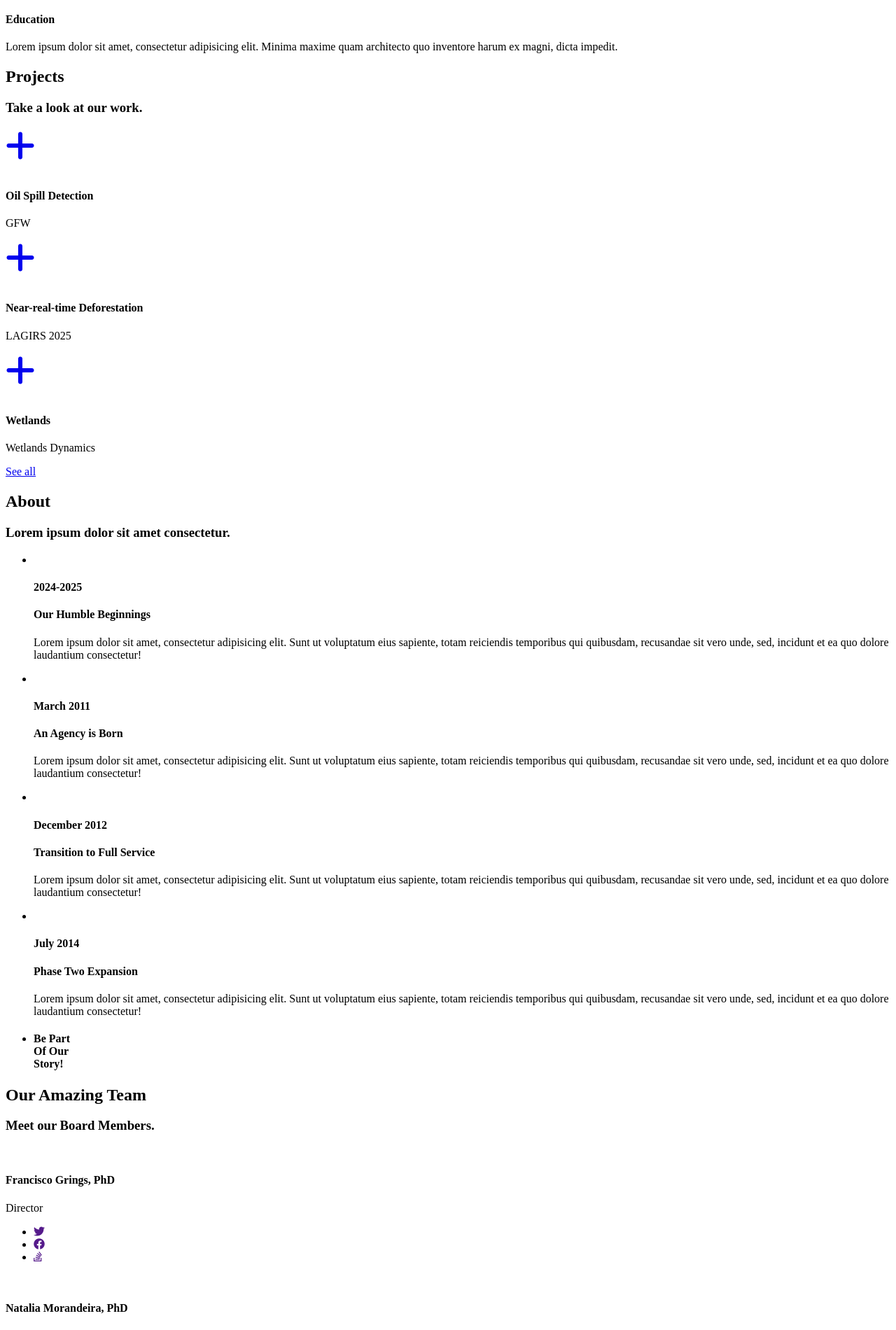
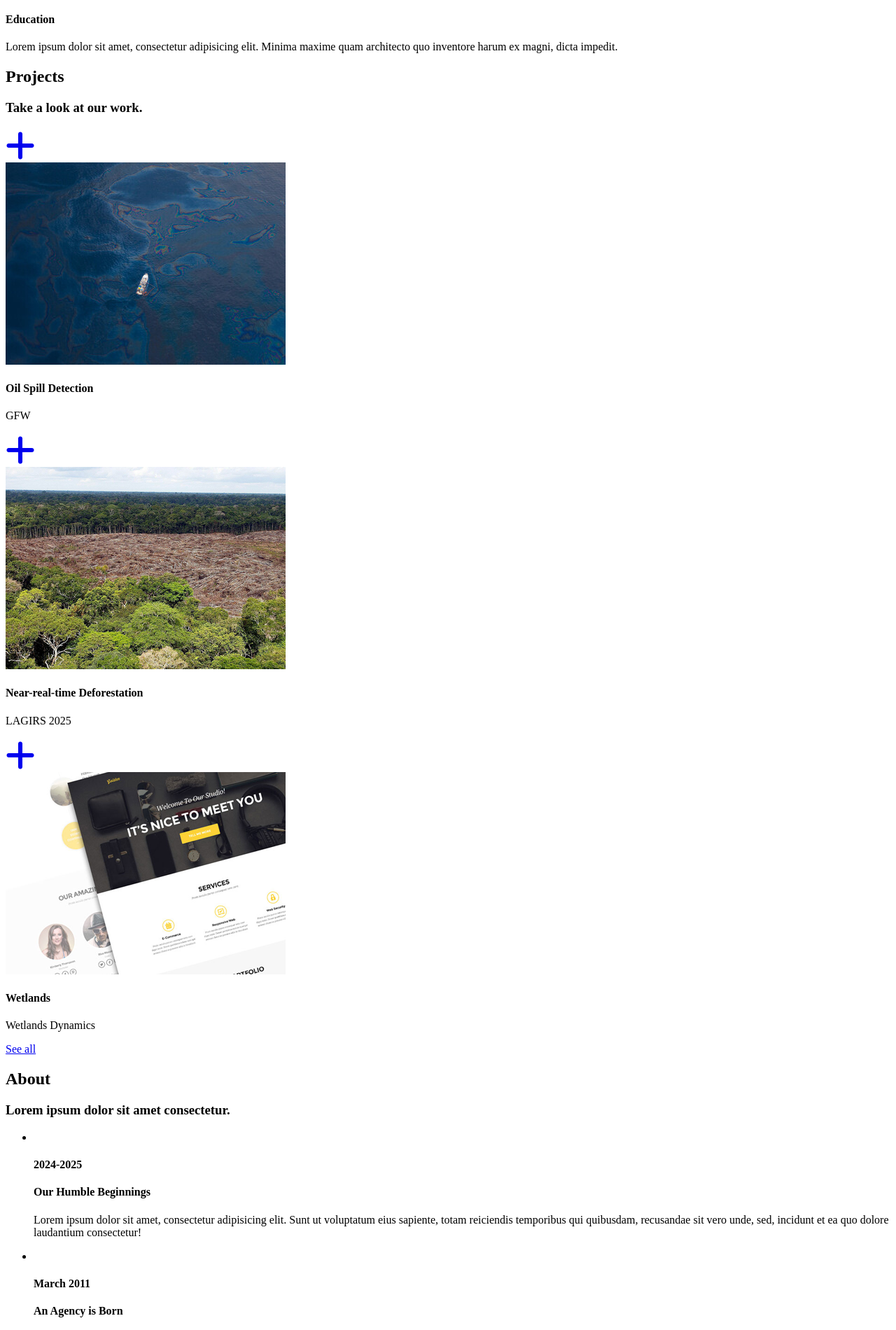
Before and after one commit to PixelNGO/pixel-ong.github.io, a Jekyll site: the page built from _posts/2014-07-16-project-3.markdown, in a window 1280 px wide. Shown: the part 903-2803 px from the top of the page at 70% size. Built offline with Jekyll 4.4.1, drawn with Linux system fonts in a browser that asks for light colours; some web fonts are replaced.

Commit message:
Fix subpages images

```diff
--- a/_includes/header.html
+++ b/_includes/header.html
@@ -19,19 +19,19 @@
                         <a href="#page-top"></a>
                     </li>
                     <li>
-                        <a class="page-scroll" href="/#services">Services</a>
+                        <a class="page-scroll" href="#services">Services</a>
                     </li>
                     <li>
-                        <a class="page-scroll" href="/#portfolio">Projects</a>
+                        <a class="page-scroll" href="#portfolio">Projects</a>
                     </li>
                     <li>
-                        <a class="page-scroll" href="/#about">About</a>
+                        <a class="page-scroll" href="#about">About</a>
                     </li>
                     <li>
-                        <a class="page-scroll" href="/#team">Team</a>
+                        <a class="page-scroll" href="#team">Team</a>
                     </li>
                     <li>
-                        <a class="page-scroll" href="/#contact">Contact</a>
+                        <a class="page-scroll" href="#contact">Contact</a>
                     </li>
                     <!--
                     <li>
--- a/_includes/portfolio_grid.html
+++ b/_includes/portfolio_grid.html
@@ -16,7 +16,7 @@
                                 <i class="fa fa-plus fa-3x"></i>
                             </div>
                         </div>
-                        <img src="img/portfolio/{{ post.thumbnail }}" class="img-responsive img-centered" alt="">
+                        <img src="/img/portfolio/{{ post.thumbnail }}" class="img-responsive img-centered" alt="">
                     </a>
                     <div class="portfolio-caption">
                         <h4>{{ post.title }}</h4>
--- a/_includes/team.html
+++ b/_includes/team.html
@@ -11,7 +11,7 @@
                 {% for member in site.people %}
                 <div class="col-sm-4">
                     <div class="team-member">
-                        <img src="img/team/{{ member.pic }}.jpg" class="img-responsive img-circle" alt="">
+                        <img src="/img/team/{{ member.pic }}.jpg" class="img-responsive img-circle" alt="">
                         <h4>{{ member.name }}</h4>
                         <p class="text-muted">{{ member.position }}</p>
                         <ul class="list-inline social-buttons">
```
